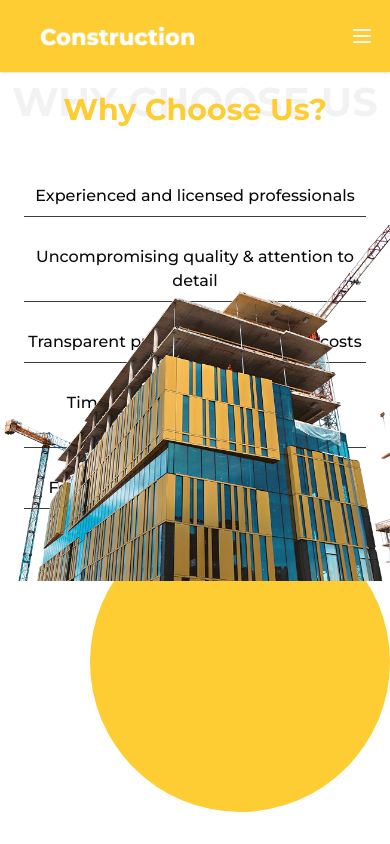
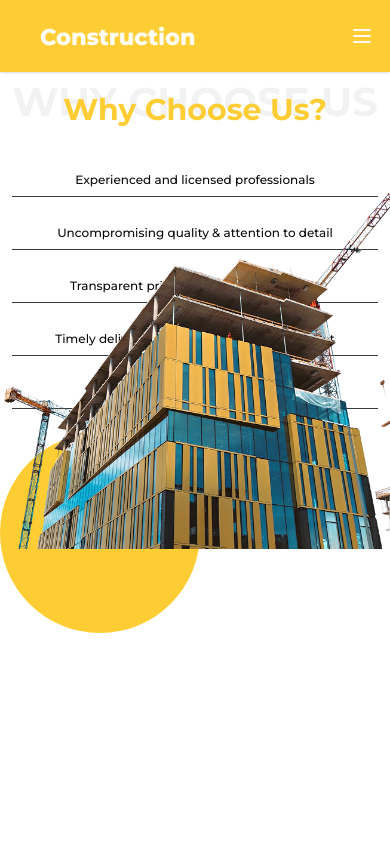
Before and after one commit to Maryammuhammadafzal/Construction-Landing-Page, a Next.js app: page /choose in a window 390 px wide. Built offline with nearby package versions, Linux system fonts and the light colour scheme.

Commit message:
choose section created responsive

```diff
--- a/src/app/choose/page.tsx
+++ b/src/app/choose/page.tsx
@@ -24,16 +24,16 @@ const ChoosePage = () => {
             <div className='w-full h-full z-10 absolute top-0 left-0 flex items-center xl:py-10 py-5 flex-col gap-6'>
                 <Heading title='Why Choose Us?' />
                 <div className='flex md:flex-row flex-col w-full h-full gap-3 justify-between items-center'>
-                    <ul className="content md:w-1/2 w-full h-fit flex items-center justify-center p-6 flex-col gap-5">
+                    <ul className="content md:w-1/2 w-full h-fit flex items-center justify-center xs:p-6 p-3 flex-col gap-5">
                         {choose_data.map((data, index) => (
-                            <li key={index} className='lg:w-[85%] w-full h-fit py-2 text-center border-b border-foreground/80 font-medium xl:text-xl lg:text-lg text-base'>
+                            <li key={index} className='lg:w-[85%] w-full h-fit py-2 text-center border-b border-foreground/80 font-medium xl:text-xl lg:text-lg md:text-base sm:text-sm text-xs'>
                                 {data}
                             </li>
                         ))}
                     </ul>
                     <div className="image md:w-1/2 w-full h-full flex relative gap-5">
-                        <div className='-z-10 xl:h-[450px] xl:w-[450px] lg:w-[400px] lg:h-[400px] md:w-[400px] md:h-[400px] w-[300px] h-[300px] rounded-full bg-secondary absolute xl:right-[15%] xl:bottom-[15%] lg:right-[10%] lg:bottom-[10%] right-0 bottom-0'></div>
-                        <div className='w-full h-full absolute right-0 xl:bottom-100 bottom-80'>
+                        <div className='-z-10 xl:h-[450px] xl:w-[450px] lg:w-[400px] lg:h-[400px] md:w-[320px] md:h-[320px] sm:w-[300px] sm:h-[300px] xs:w-[250px] xs:h-[250px] w-[200px] h-[200px] rounded-full bg-secondary absolute xl:right-[15%] xl:bottom-[15%] lg:right-[10%] lg:bottom-[32%] md:bottom-[45%] md:right-[15%]'></div>
+                        <div className='w-full h-full absolute right-0 xl:bottom-100 lg:bottom-70 md:bottom-50 sm:bottom-100 xs:bottom-80 bottom-60'>
                             <Image src="/images/choose-image.png" alt='image' width={600} height={600} className='w-full' />
                         </div>
                     </div>
```
